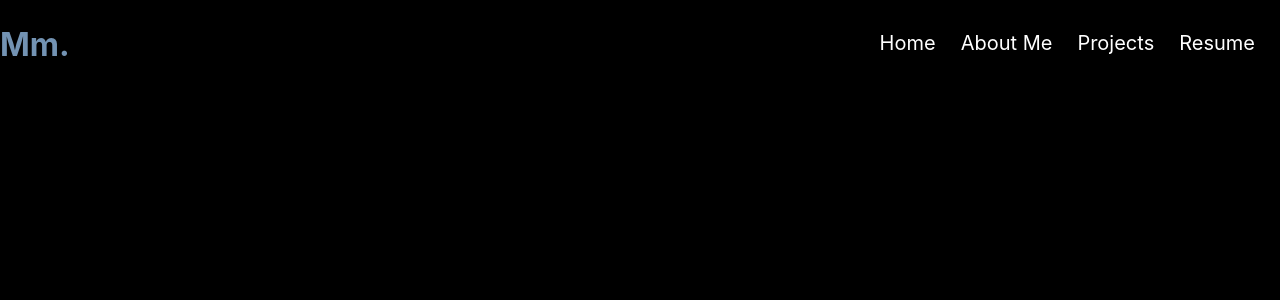
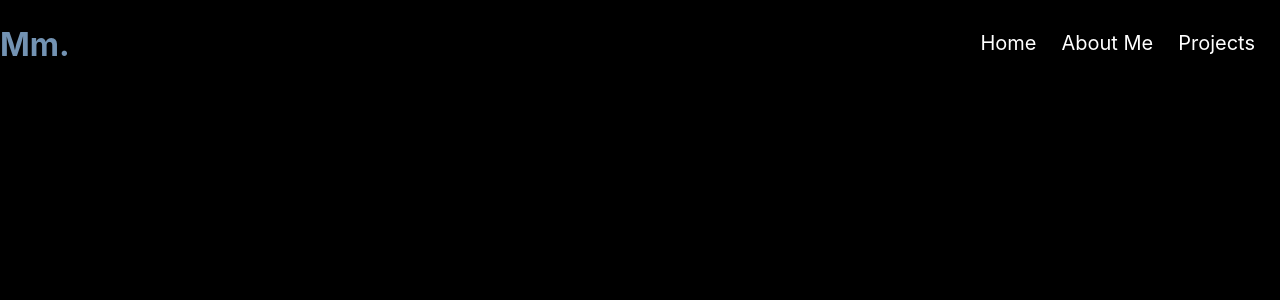
Before and after one commit to p111111111uto/max-martinez.dev, a React (Vite) app: page / in a window 1280 px wide. Shown: the top 300 px of the page. Built offline with nearby package versions, Linux system fonts and the light colour scheme.

Commit message:
removing resume

```diff
--- a/src/App.jsx
+++ b/src/App.jsx
@@ -3,7 +3,6 @@ import Header from './components/Header';
 import Home from './components/Home/Home';
 import AboutMe from './components/About/AboutMe';
 import Projects from './components/Projects/Projects';
-import Resume from './components/Resume';
 import { BrowserRouter as Router, Routes, Route } from 'react-router-dom';
 
 function App() {
@@ -16,7 +15,6 @@ function App() {
           <Route path='/home' element={<Home />} />
           <Route path='/about-me' element={<AboutMe />} />
           <Route path='/projects' element={<Projects />} />
-          <Route path='/resume' element={<Resume />} />
         </Routes>
       </Router>
     </>
--- a/src/components/Navigation.jsx
+++ b/src/components/Navigation.jsx
@@ -13,9 +13,6 @@ export default function Navigation() {
                 <li className='navItem'>
                     <Link to='/projects'>Projects</Link>
                 </li>
-                <li className='navItem'>
-                    <Link to='/resume'>Resume</Link>
-                </li>
             </ul>
         </nav>
     );
--- a/src/components/Resume.jsx
+++ /dev/null
@@ -1,7 +0,0 @@
-import Particle from "./Particle"
-
-export default function Resume() {
-    return (
-        <Particle />
-    )
-}
```
